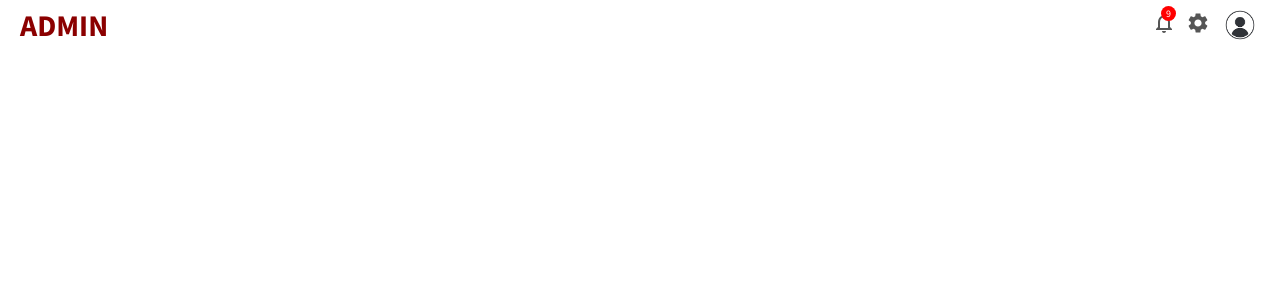
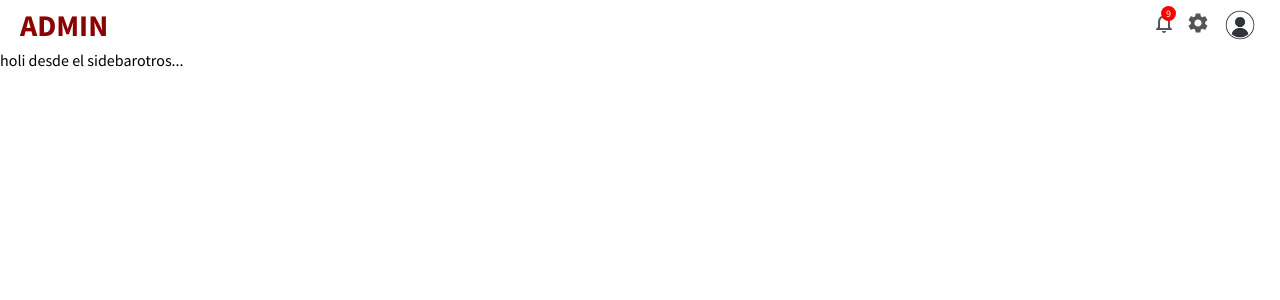
Before and after one commit to sebasY0725/dashboard, a React (Create React App) app: page / in a window 1280 px wide. Shown: the top 300 px of the page. Built offline with nearby package versions, Linux system fonts and the light colour scheme.

Commit message:
Creacion del folder del sidebar mas estilos

```diff
--- a/src/App.js
+++ b/src/App.js
@@ -1,8 +1,14 @@
+import Sidebar from "./componentes/sidebar/Sidebar";
 import Topbar from "./componentes/topbar/Topbar";
+import "./app.css";
 function App() {
   return (
     <div>
       <Topbar />
+      <div className="container">
+        <Sidebar />
+       <div className="others">otros...</div>
+      </div>
     </div>
   );
 }
--- /dev/null
+++ b/src/app.css
@@ -0,0 +1,4 @@
+.container{
+    display: flex;
+
+}
--- /dev/null
+++ b/src/componentes/sidebar/Sidebar.jsx
@@ -0,0 +1,9 @@
+import "./sidebar.css"
+
+export default function Sidebar() {
+  return (
+    <div className="sidebar">
+        holi desde el sidebar
+    </div>
+  )
+}
```
Also changed, not shown: src/componentes/sidebar/sidebar.css (added).
